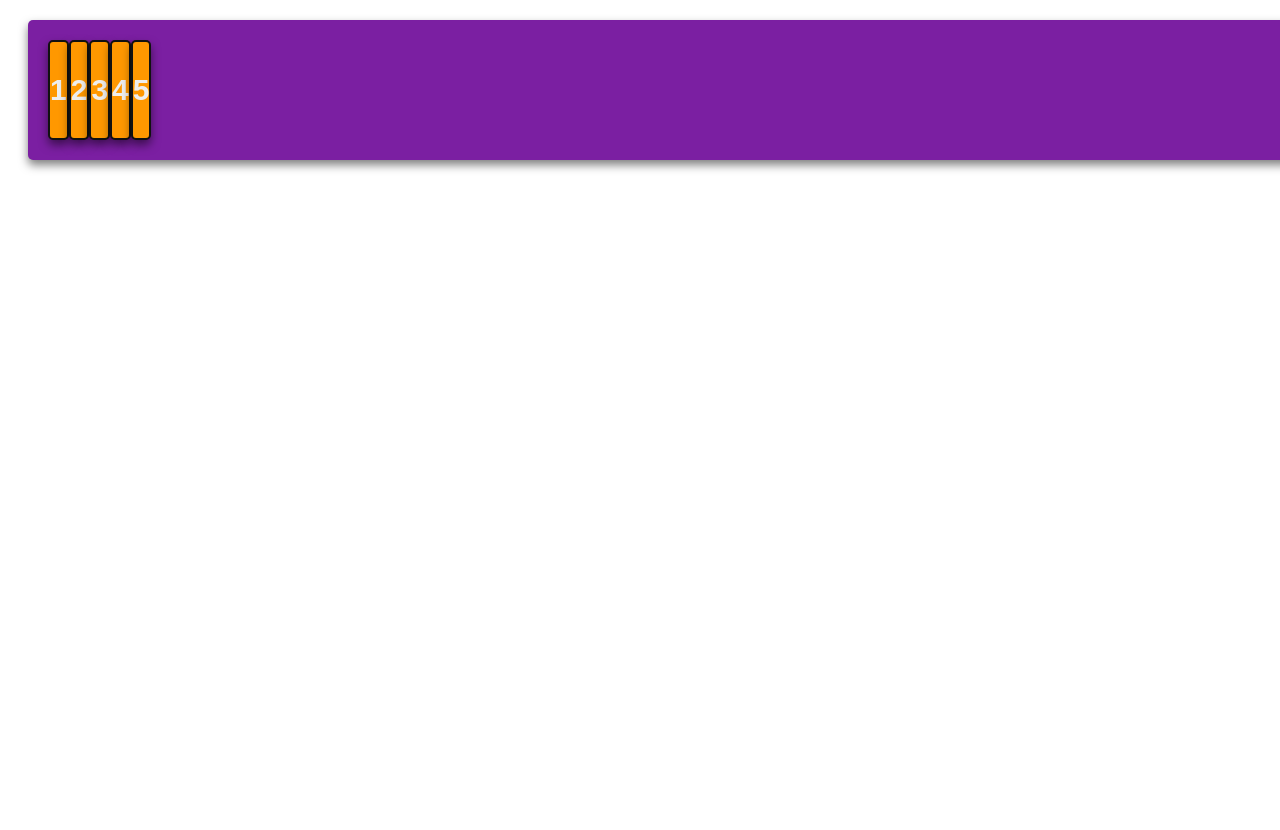
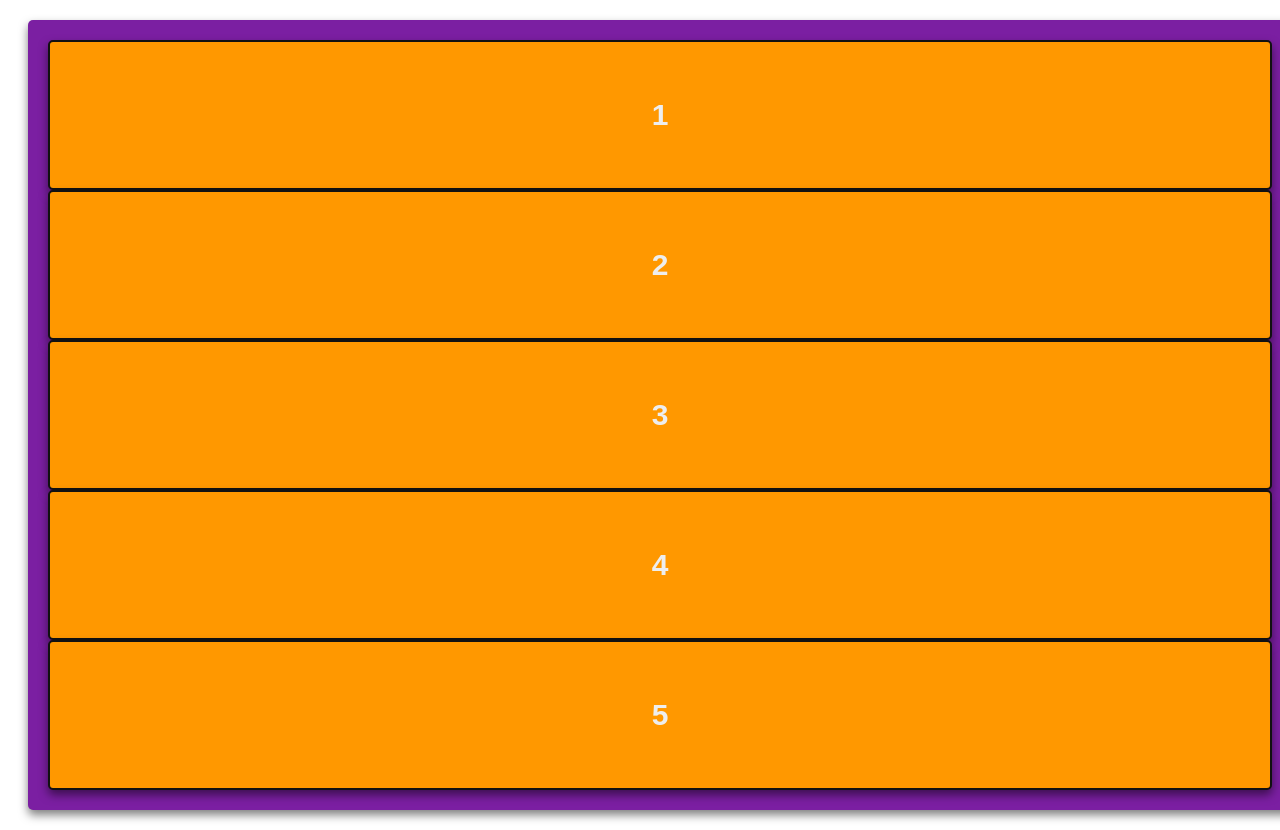
Before and after one commit to Andelkaaa/lekce_06, a plain HTML site: page 01_podklady/01_flexbox/index.html in a window 1280 px wide. Before the commit the page ends 800 px from the top, so only its background shows below. Drawn offline with Linux system fonts and the light colour scheme.

Commit message:
Update styles.css

```diff
--- a/01_podklady/01_flexbox/styles.css
+++ b/01_podklady/01_flexbox/styles.css
@@ -34,19 +34,16 @@ body {
 
 /* ---------------------------------------------------- */
 
-/* 1. align-items
+/* 1. align-items */
 
 .kontejner {
-    flex-direction: row;
-    height: 800px;
-    align-items: flex-end;
+    flex-direction: column;
 }
 
 .polozka {
-    width: 100px;
+    flex-basis: 150px;
 }
 
-*/
 
 /* 2. align-self
 
@@ -54,7 +51,12 @@ body {
     align-self: flex-start;
 }
 
+.ctyrka {
+    align-self:flex-end;
+}
 */
+
+
 
 /* 3. flex-basis (row/column)
 
```
